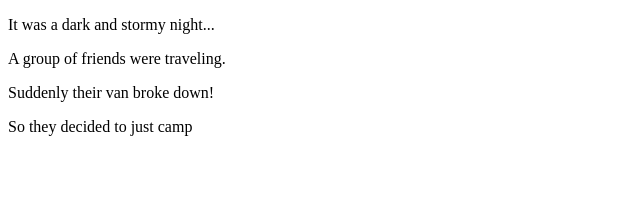
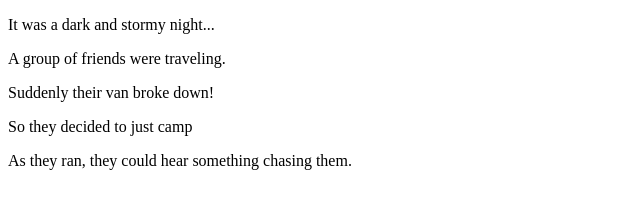
Before and after one commit to Andreweck/fireside-story, a plain HTML site: page fireside-story/index.html in a window 1280 px wide. Shown: the whole page, without its empty margins (0-640 px from the left). Drawn offline with Linux system fonts and the light colour scheme.

Commit message:
Fourth line

```diff
--- a/fireside-story/index.html
+++ b/fireside-story/index.html
@@ -5,5 +5,6 @@
     <p>A group of friends were traveling.</p>
     <p>Suddenly their van broke down!</p>
     <p>So they decided to just camp</p>
+    <p>As they ran, they could hear something chasing them.</p>
   </body>
 </html>
```
